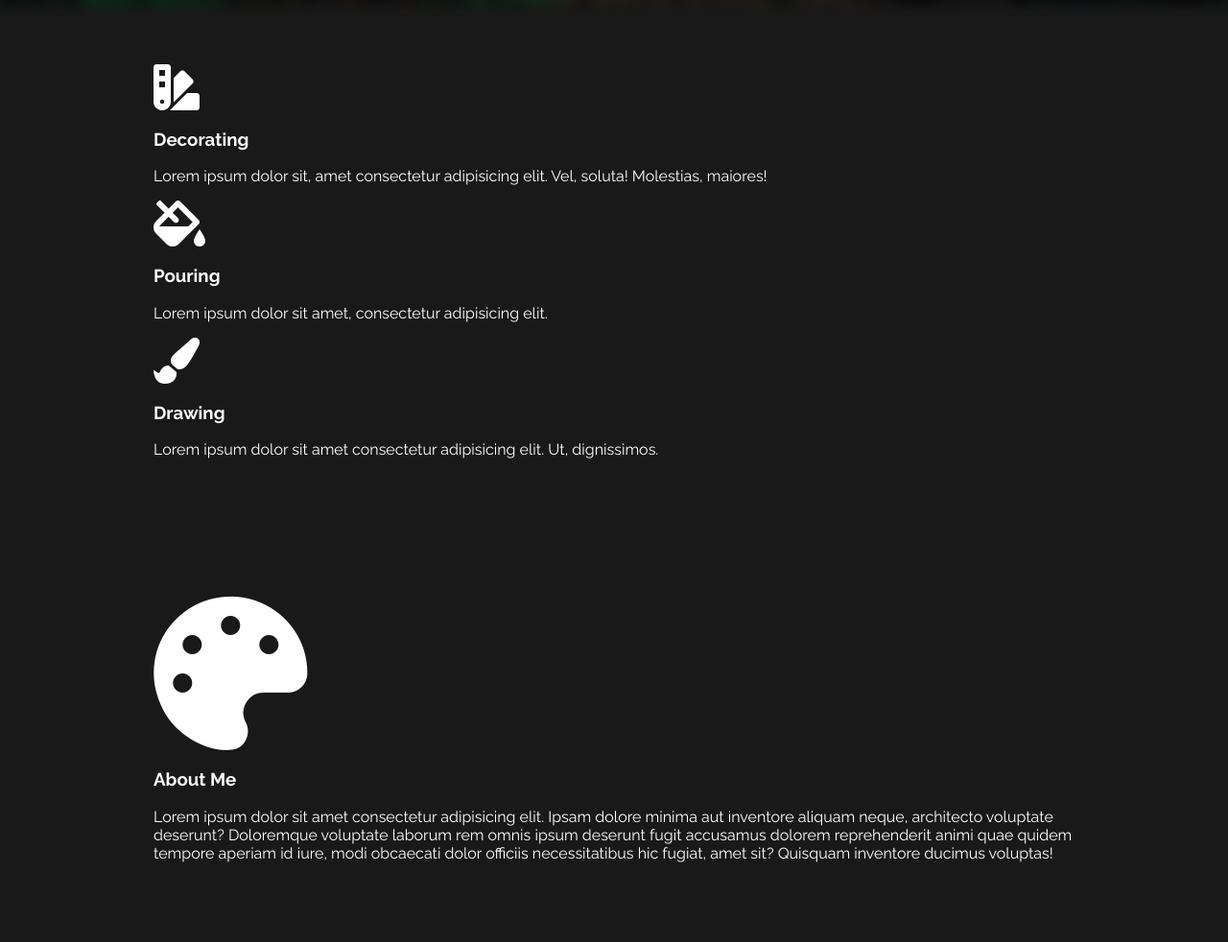
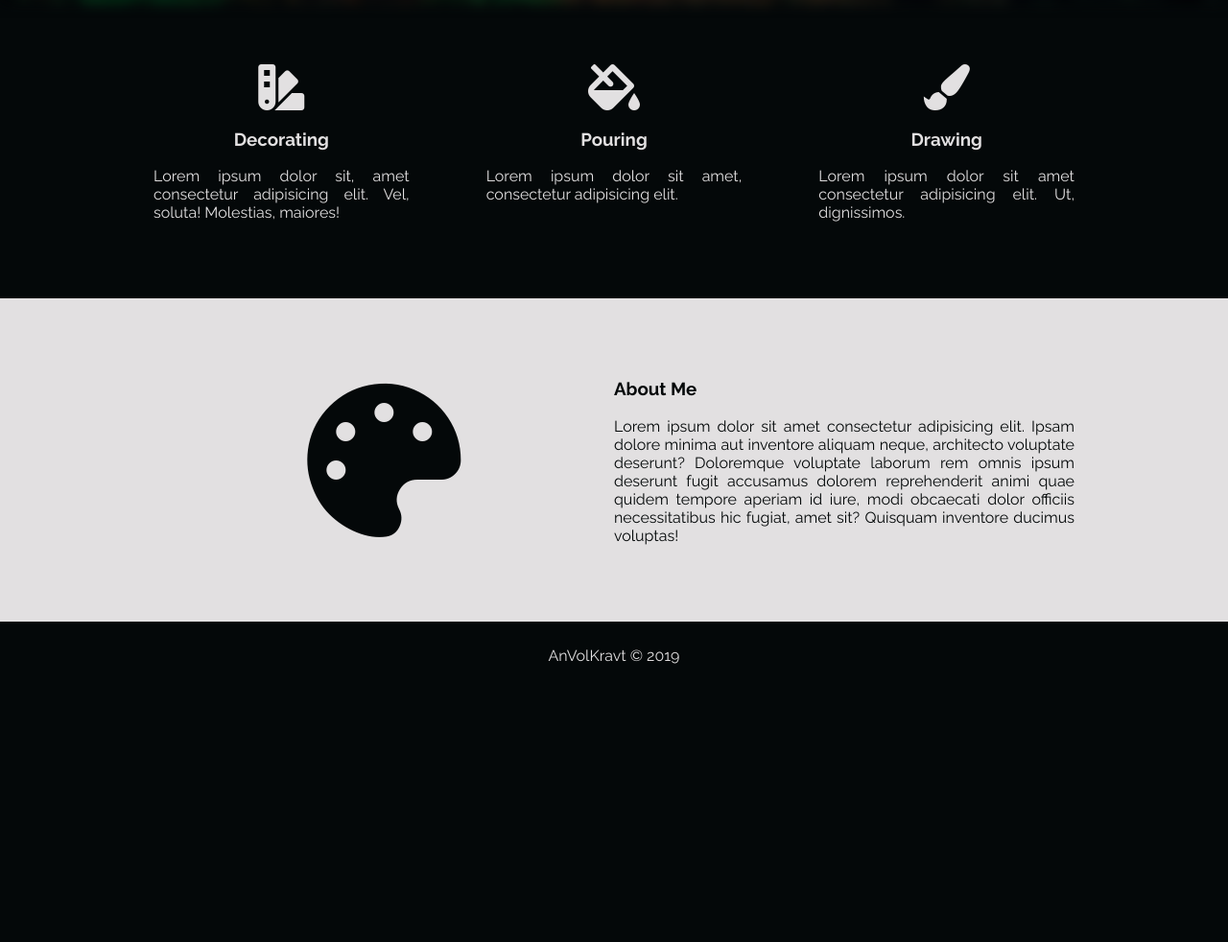
Before and after one commit to anvolkravt/Landing-with-blur, a plain HTML site: page index.html in a window 1280 px wide. Shown: the part 797-1779 px from the top of the page at 96% size. After the commit the page ends 1516 px from the top, so only its background shows below. Drawn offline with Linux system fonts and the light colour scheme.

Commit message:
feat: add the whole style and some classes

```diff
--- a/index.html
+++ b/index.html
@@ -21,7 +21,7 @@
   </header>
 
   <section class="services">
-    <div class="container grid-3">
+    <div class="container grid-3 center">
       <div>
         <i class="fas fa-swatchbook fa-3x"></i>
         <h3>Decorating</h3>
@@ -42,7 +42,7 @@
     </div>
   </section>
 
-  <section class="about">
+  <section class="about bg-light">
     <div class="container">
       <div class="grid-2">
         <div class="center">
@@ -56,7 +56,7 @@
     </div>
   </section>
 
-  <footer>
+  <footer class="center">
     <p>AnVolKravt &copy; 2019</p>
   </footer>
 
--- a/style.css
+++ b/style.css
@@ -1,7 +1,7 @@
 body {
-  background: rgba(0, 0, 0, 0.9);
+  background: #040809;
   margin: 0;
-  color: white;
+  color: #E2E0E1;
   font-family: Raleway, sans-serif;
 }
 
@@ -56,3 +56,33 @@ body {
   overflow: hidden;
   padding: 4rem 1rem;
 }
+
+.grid-3 {
+  display: grid;
+  grid-gap: 80px;
+  grid-template-columns: repeat(3, 1fr);
+}
+
+.center {
+  text-align: center;
+  margin: auto;
+}
+
+.bg-light {
+  background: #E2E0E1;
+  color: #040809;
+}
+
+p {
+  text-align: justify;
+}
+
+.grid-2 {
+  display: grid;
+  grid-template-columns: repeat(2, 1fr);
+}
+
+footer p {
+  padding: 10px;
+  text-align: center;
+}
```
